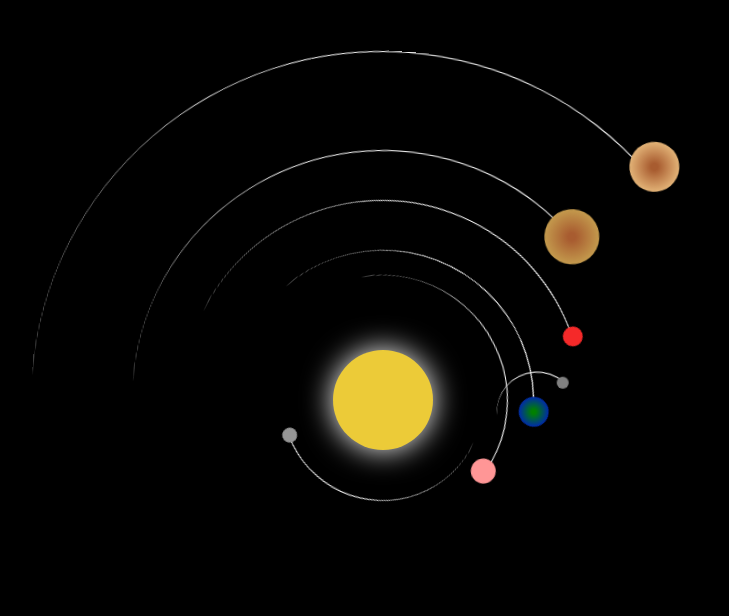
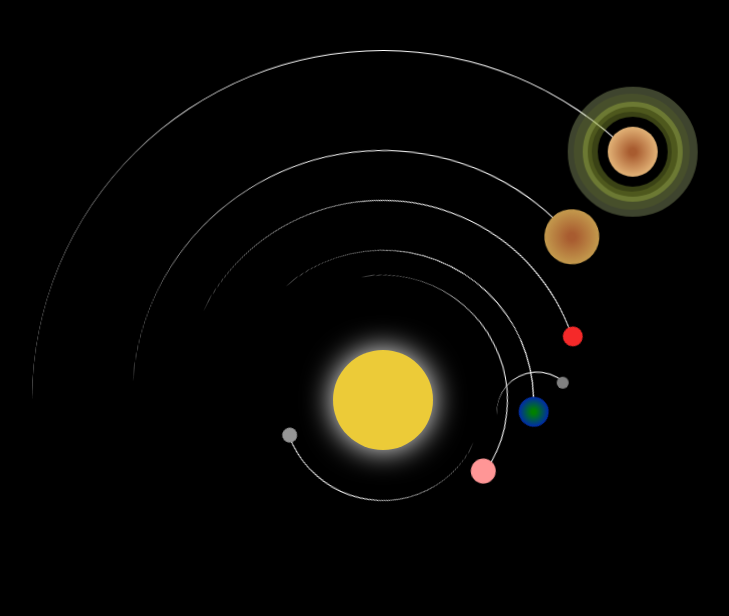
Before and after one commit to ErenYeager-123/solar, a plain HTML site: page index.html in a window 1280 px wide. Shown: the whole page, without its empty margins (257-986 px from the left). Drawn offline with Linux system fonts and the light colour scheme.

Commit message:
add saturn's rings

```diff
--- a/index.html
+++ b/index.html
@@ -34,10 +34,14 @@
 
         <div class="jupiter" data-name="Jupiter">
             <div class="planet-core"></div>
+        </div>
 
         <div class="saturn" data-name="Saturn">
             <div class="planet-core"></div>
-            <div class="ring"></div>
+            <div class="ring1 ring-layer"></div>
+            <div class="ring2 ring-layer"></div>
+            <div class="ring3 ring-layer"></div>
+        </div>
     </div>
 
     <script src="script.js"></script>
--- a/style.css
+++ b/style.css
@@ -27,7 +27,7 @@ body {
 }
 
 /* Quỹ đạo */
-.earth, .moon, .mars, .mercury, .venus, .jupiter, .saturn {
+.earth, .moon, .mars, .mercury, .venus, .jupiter, .saturn, .ring {
     position: absolute;
     border-style: solid;
     border-color: white transparent transparent transparent;
@@ -92,11 +92,63 @@ body {
 }
 
 .saturn {
-    top: -10em;
-    right: -10em;
+    top: -15em;
+    right: -15em;
     width: 70em;
     height: 70em;
-    animation: orbit 10759.2s linear infinite;
+    animation: orbit 10739.2s linear infinite;
+}
+
+.ring-layer {
+    border-radius: 50%;
+    background: transparent;
+    position: absolute;
+    top: 10em;
+    transform: translate(-50%, -50%);
+    animation: none;
+    z-index: 1;
+}
+
+.ring1 {
+    width: 90px;
+    height: 90px;
+    border: 20px solid rgba(205, 224, 152, 0.3);
+    border-radius: 50%;
+    background: transparent;
+    position: absolute;
+    top: 10em;
+    right: -3em;
+    transform: translate(-50%, -50%);
+    animation: none;
+    z-index: 1;
+}
+
+.ring2 {
+    width: 80px;
+    height: 80px;
+    border: 18px solid rgba(93, 105, 37, 0.3);
+    border-radius: 50%;
+    background: transparent;
+    position: absolute;
+    top: 10em;
+    right: -1.5em;
+    transform: translate(-50%, -50%);
+    animation: none;
+    z-index: 1;
+}
+
+.ring3 {
+    width: 70px;
+    height: 70px;
+    border: 15px solid rgba(192, 219, 72, 0.3);
+    border-radius: 50%;
+    background: transparent;
+    position: absolute;
+    top: 10em;
+    right: 0em;
+    transform: translate(-50%, -50%);
+    animation: none;
+    z-index: 1;
 }
 
 /* Cốt lõi hành tinh (thay cho ::before) */
@@ -163,9 +215,9 @@ body {
     background-image: radial-gradient(circle, rgb(168, 92, 48) 10%, transparent 100%);
 }
 
-.saturn .planet-core {
-    top: 7em;
-    right: 7em;
+.saturn > .planet-core {
+    top: 7.5em;
+    right: 7.5em;
     width: 5em;
     height: 5em;
     background-color: rgb(255, 221, 153);
```
